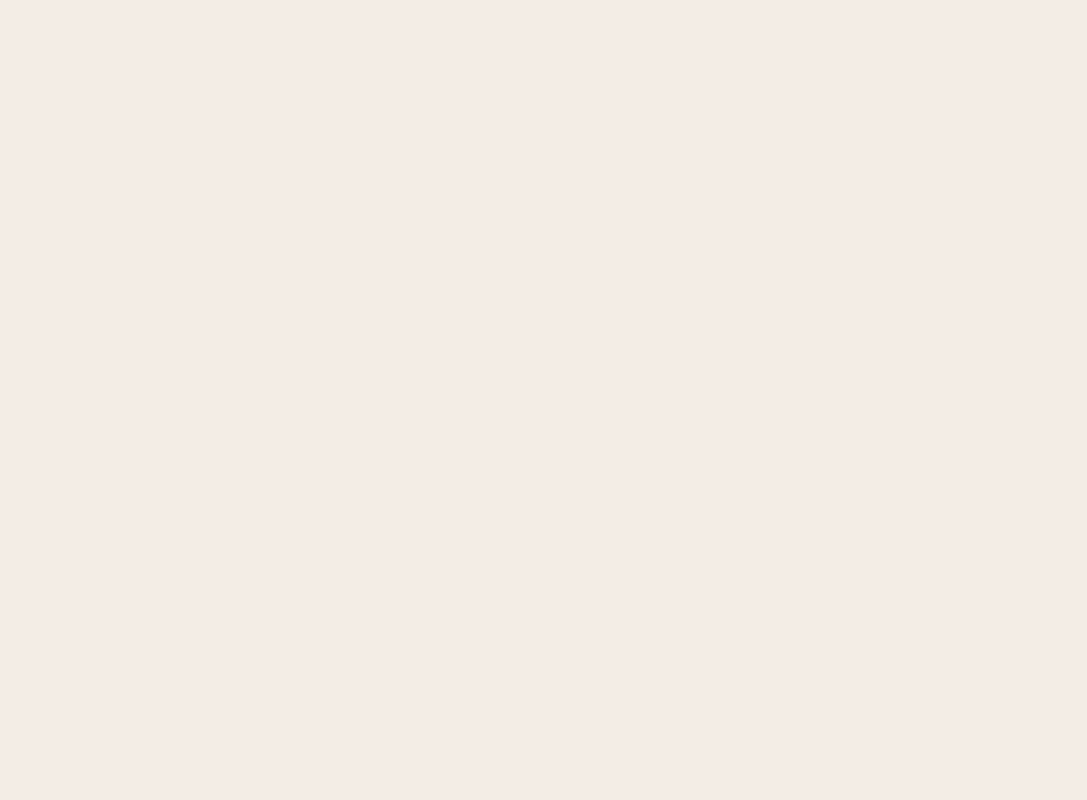
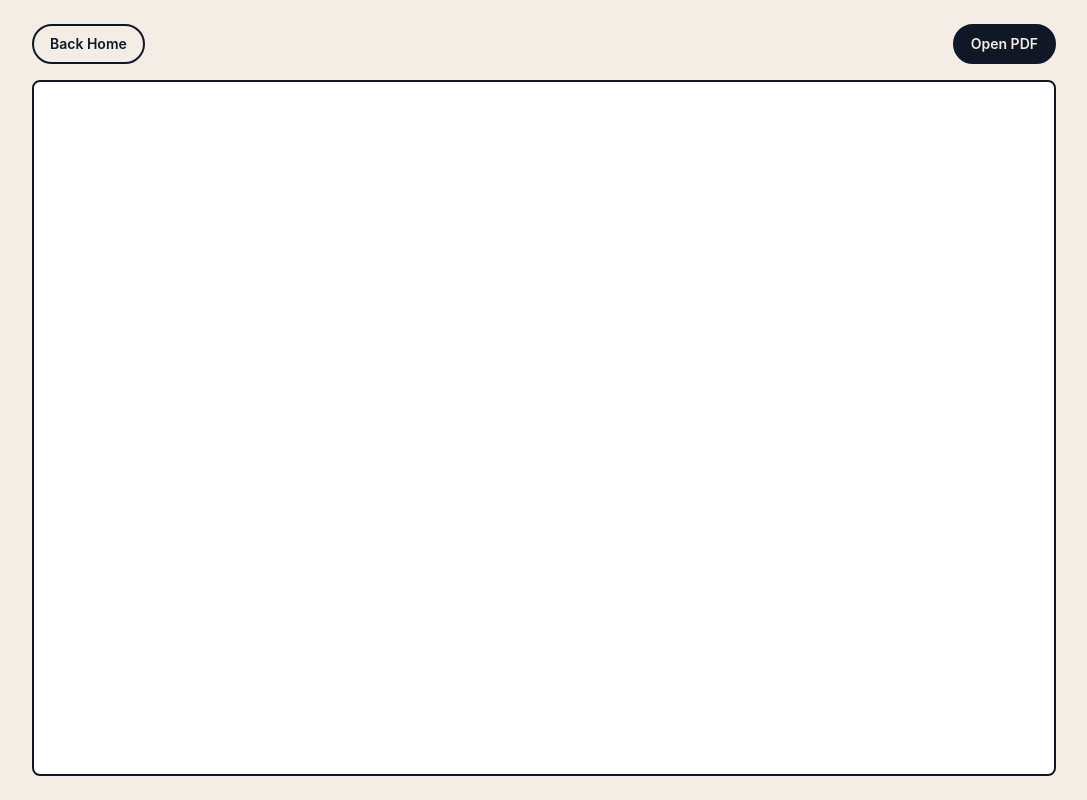
Before and after one commit to JANARDHANAREDDYMS/portfolio-website, a React (Vite) app: page /resume in a window 1280 px wide. Before the commit this address had no page. Shown: the whole page, without its empty margins (96-1183 px from the left). Built offline with nearby package versions, Linux system fonts and the light colour scheme.

Commit message:
Add embedded resume viewer

```diff
--- a/scripts/generate-static-routes.mjs
+++ b/scripts/generate-static-routes.mjs
@@ -11,6 +11,7 @@ if (!existsSync(indexHtml)) {
 
 const routes = [
   'error.html',
+  'resume/index.html',
   ...projects.map((project) => `projects/${project.slug}/index.html`),
 ];
 
--- a/src/App.jsx
+++ b/src/App.jsx
@@ -5,6 +5,7 @@ import Projects from './pages/Projects';
 import Skills from './pages/Skills';
 import Contact from './pages/Contact';
 import ProjectDetail from './pages/ProjectDetail';
+import Resume from './pages/Resume';
 
 function Home() {
   return (
@@ -23,6 +24,7 @@ function App() {
     <div className="min-h-screen" style={{ backgroundColor: '#F3EDE5', overflowX: 'clip' }}>
       <Routes>
         <Route path="/" element={<Home />} />
+        <Route path="/resume" element={<Resume />} />
         <Route path="/projects/:slug" element={<ProjectDetail />} />
       </Routes>
     </div>
--- a/src/pages/Hero.jsx
+++ b/src/pages/Hero.jsx
@@ -191,7 +191,7 @@ function Hero() {
                 </a>
               ))}
               <a
-                href="/resume.pdf"
+                href="/resume"
                 target="_blank"
                 rel="noopener noreferrer"
                 className="ml-2 inline-flex items-center gap-2 rounded-full border-2 border-gray-900 bg-gray-900 px-4 py-1.5 text-sm font-semibold text-[#F3EDE5] transition-all duration-200 hover:scale-105 hover:bg-transparent hover:text-gray-900"
@@ -315,7 +315,7 @@ function Hero() {
                 </a>
               ))}
               <a
-                href="/resume.pdf"
+                href="/resume"
                 target="_blank"
                 rel="noopener noreferrer"
                 className="ml-2 inline-flex items-center gap-2 rounded-full border-2 border-gray-900 bg-gray-900 px-4 py-1.5 text-sm font-semibold text-[#F3EDE5] transition-all duration-200 hover:scale-105 hover:bg-transparent hover:text-gray-900"
--- /dev/null
+++ b/src/pages/Resume.jsx
@@ -0,0 +1,34 @@
+function Resume() {
+  return (
+    <main className="min-h-screen px-4 py-6 sm:px-6 lg:px-8" style={{ backgroundColor: '#F3EDE5' }}>
+      <div className="mx-auto flex min-h-[calc(100vh-3rem)] max-w-5xl flex-col gap-4">
+        <div className="flex flex-wrap items-center justify-between gap-3">
+          <a
+            href="/"
+            className="inline-flex items-center gap-2 rounded-full border-2 border-gray-900 px-4 py-2 text-sm font-semibold text-gray-900 transition-all duration-200 hover:bg-gray-900 hover:text-[#F3EDE5]"
+          >
+            Back Home
+          </a>
+          <a
+            href="/resume.pdf"
+            target="_blank"
+            rel="noopener noreferrer"
+            className="inline-flex items-center gap-2 rounded-full border-2 border-gray-900 bg-gray-900 px-4 py-2 text-sm font-semibold text-[#F3EDE5] transition-all duration-200 hover:bg-transparent hover:text-gray-900"
+          >
+            Open PDF
+          </a>
+        </div>
+
+        <section className="min-h-0 flex-1 overflow-hidden border-2 border-gray-900 bg-white" style={{ borderRadius: '8px' }}>
+          <iframe
+            src="/resume.pdf#toolbar=1&navpanes=0"
+            title="Janardhan Reddy Resume"
+            className="h-full min-h-[calc(100vh-7.5rem)] w-full"
+          />
+        </section>
+      </div>
+    </main>
+  );
+}
+
+export default Resume;
```
